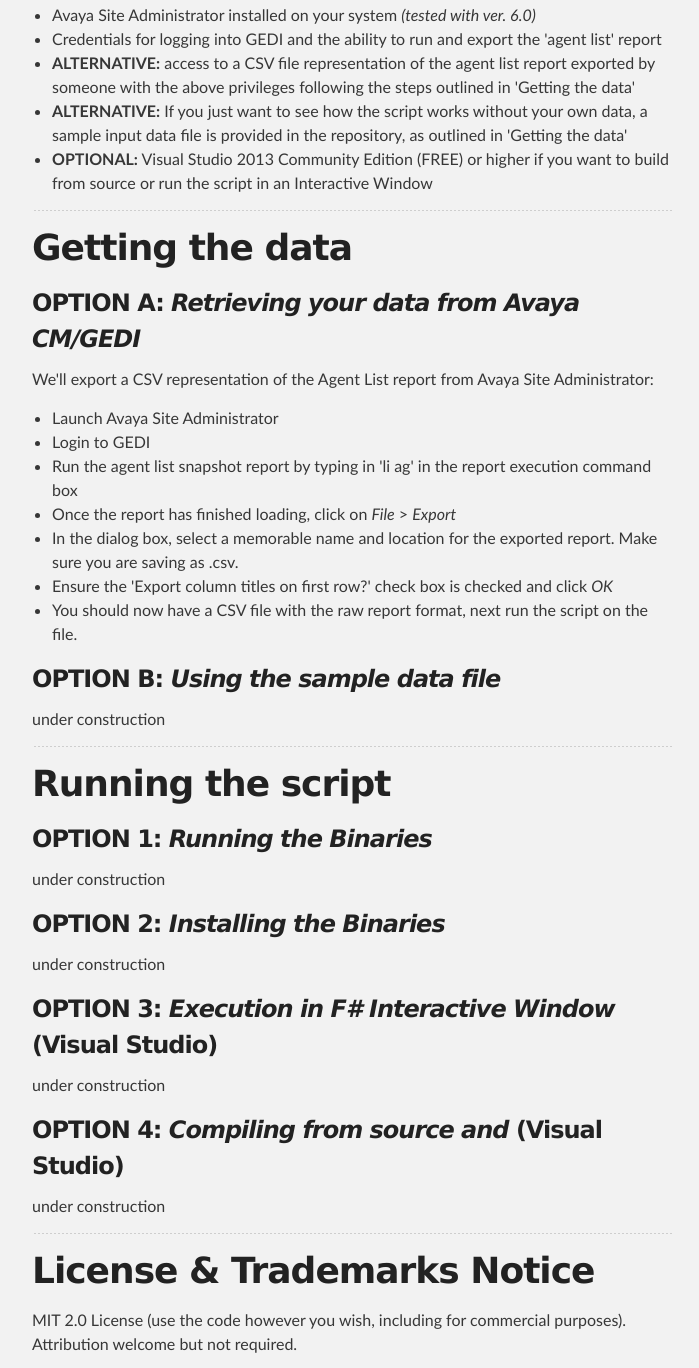
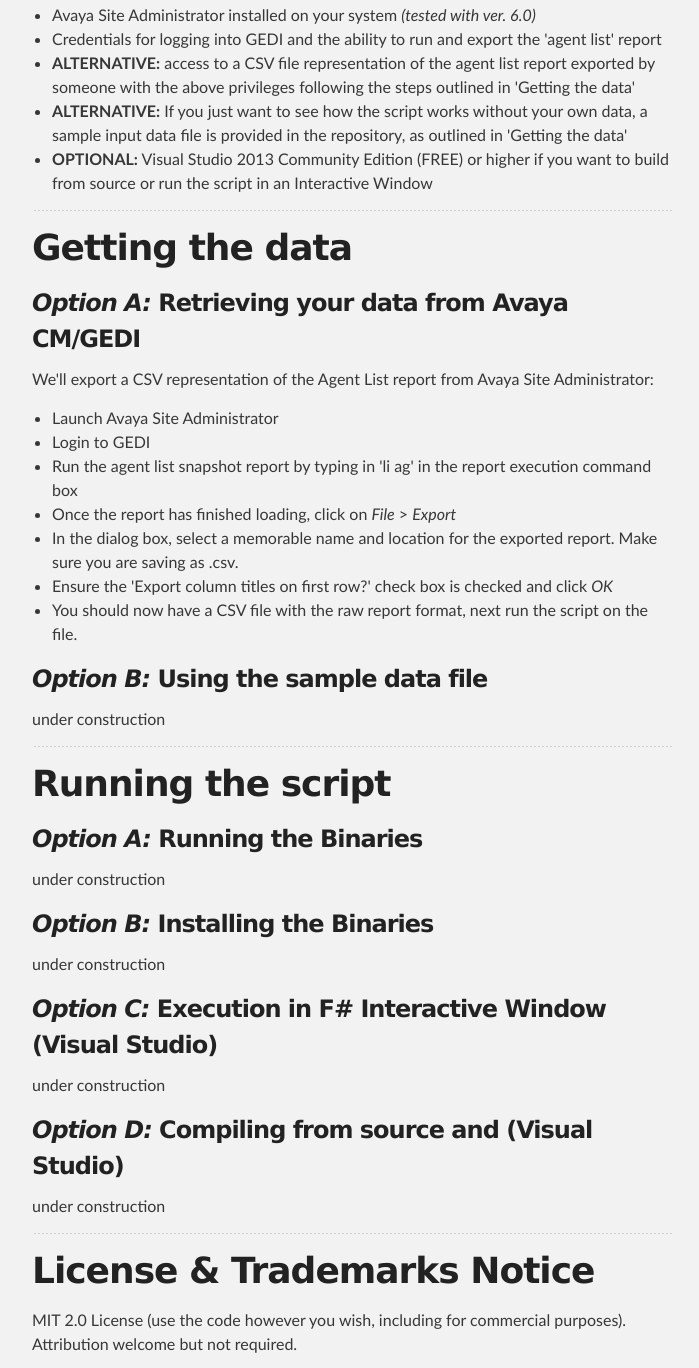
Before and after one commit to ablankholm/Unpivot-Avaya-CM-Agent-List-Report, a plain HTML site: page index.html in a window 1280 px wide. Shown: the part 804-2172 px from the top of the page, without its empty margins (288-987 px from the left). Drawn offline with Linux system fonts and the light colour scheme.

```diff
--- a/index.html
+++ b/index.html
@@ -71,8 +71,7 @@
 <a id="getting-the-data" class="anchor" href="#getting-the-data" aria-hidden="true"><span class="octicon octicon-link"></span></a>Getting the data</h1>
 
 <h3>
-<a id="option-a-retrieving-your-data-from-avaya-cmgedi" class="anchor" href="#option-a-retrieving-your-data-from-avaya-cmgedi" aria-hidden="true"><span class="octicon octicon-link"></span></a>OPTION A: <em>Retrieving your data from Avaya CM/GEDI</em>
-</h3>
+<a id="option-a-retrieving-your-data-from-avaya-cmgedi" class="anchor" href="#option-a-retrieving-your-data-from-avaya-cmgedi" aria-hidden="true"><span class="octicon octicon-link"></span></a><em>Option A:</em> Retrieving your data from Avaya CM/GEDI</h3>
 
 <p>We'll export a CSV representation of the Agent List report from Avaya Site Administrator:</p>
 
@@ -89,8 +88,7 @@
 </ul>
 
 <h3>
-<a id="option-b-using-the-sample-data-file" class="anchor" href="#option-b-using-the-sample-data-file" aria-hidden="true"><span class="octicon octicon-link"></span></a>OPTION B: <em>Using the sample data file</em>
-</h3>
+<a id="option-b-using-the-sample-data-file" class="anchor" href="#option-b-using-the-sample-data-file" aria-hidden="true"><span class="octicon octicon-link"></span></a><em>Option B:</em> Using the sample data file</h3>
 
 <p>under construction</p>
 
@@ -100,24 +98,22 @@
 <a id="running-the-script" class="anchor" href="#running-the-script" aria-hidden="true"><span class="octicon octicon-link"></span></a>Running the script</h1>
 
 <h3>
-<a id="option-1-running-the-binaries" class="anchor" href="#option-1-running-the-binaries" aria-hidden="true"><span class="octicon octicon-link"></span></a>OPTION 1: <em>Running the Binaries</em>
-</h3>
+<a id="option-a-running-the-binaries" class="anchor" href="#option-a-running-the-binaries" aria-hidden="true"><span class="octicon octicon-link"></span></a><em>Option A:</em> Running the Binaries</h3>
 
 <p>under construction</p>
 
 <h3>
-<a id="option-2-installing-the-binaries" class="anchor" href="#option-2-installing-the-binaries" aria-hidden="true"><span class="octicon octicon-link"></span></a>OPTION 2: <em>Installing the Binaries</em>
-</h3>
+<a id="option-b-installing-the-binaries" class="anchor" href="#option-b-installing-the-binaries" aria-hidden="true"><span class="octicon octicon-link"></span></a><em>Option B:</em> Installing the Binaries</h3>
 
 <p>under construction</p>
 
 <h3>
-<a id="option-3-execution-in-f-interactive-window-visual-studio" class="anchor" href="#option-3-execution-in-f-interactive-window-visual-studio" aria-hidden="true"><span class="octicon octicon-link"></span></a>OPTION 3: <em>Execution in F# Interactive Window</em> (Visual Studio)</h3>
+<a id="option-c-execution-in-f-interactive-window-visual-studio" class="anchor" href="#option-c-execution-in-f-interactive-window-visual-studio" aria-hidden="true"><span class="octicon octicon-link"></span></a><em>Option C:</em> Execution in F# Interactive Window (Visual Studio)</h3>
 
 <p>under construction</p>
 
 <h3>
-<a id="option-4-compiling-from-source-and--visual-studio" class="anchor" href="#option-4-compiling-from-source-and--visual-studio" aria-hidden="true"><span class="octicon octicon-link"></span></a>OPTION 4: <em>Compiling from source and</em>  (Visual Studio)</h3>
+<a id="option-d-compiling-from-source-and--visual-studio" class="anchor" href="#option-d-compiling-from-source-and--visual-studio" aria-hidden="true"><span class="octicon octicon-link"></span></a><em>Option D:</em> Compiling from source and  (Visual Studio)</h3>
 
 <p>under construction</p>
 
```
Also changed, not shown: params.json (+1 -1 lines).
